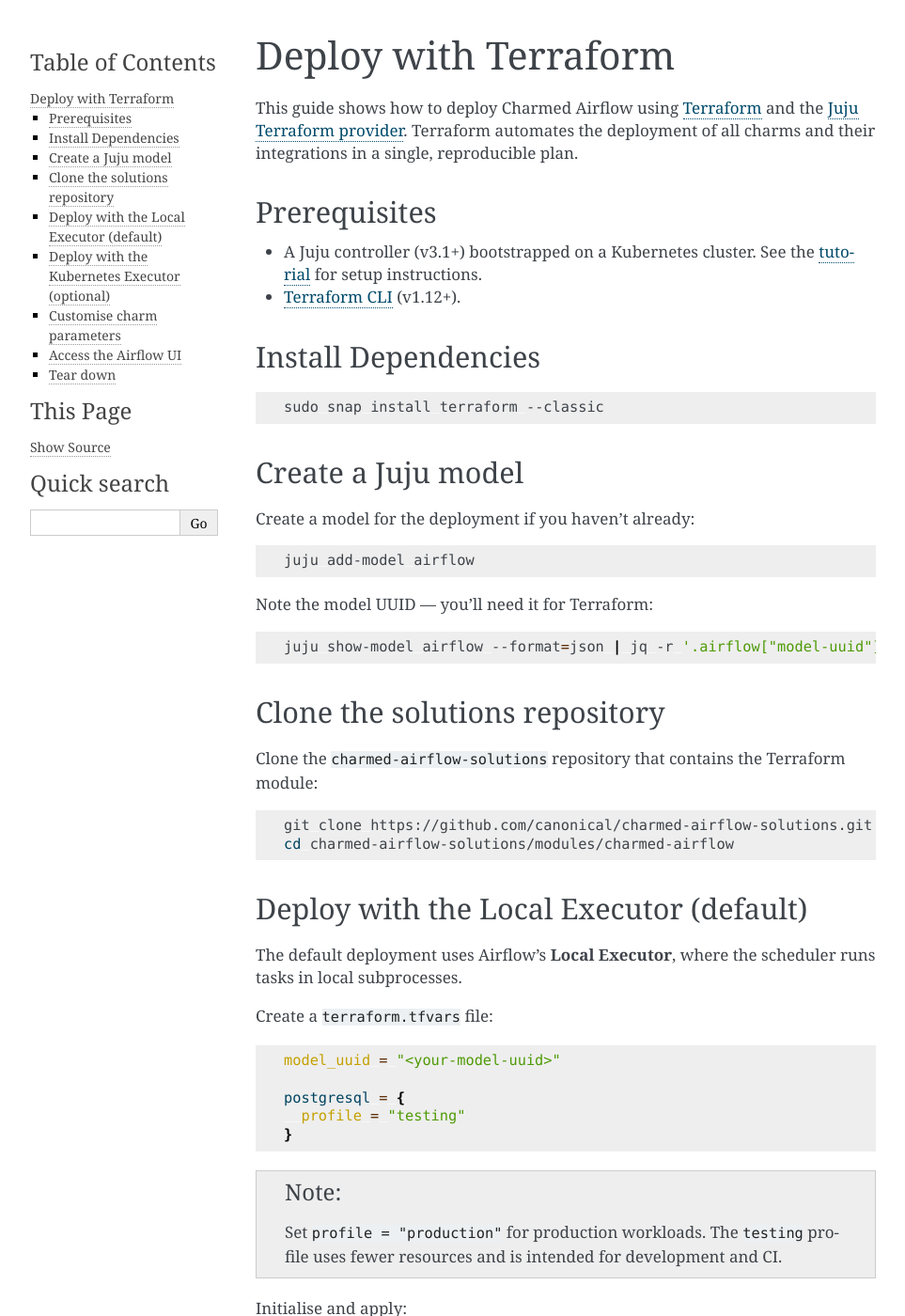
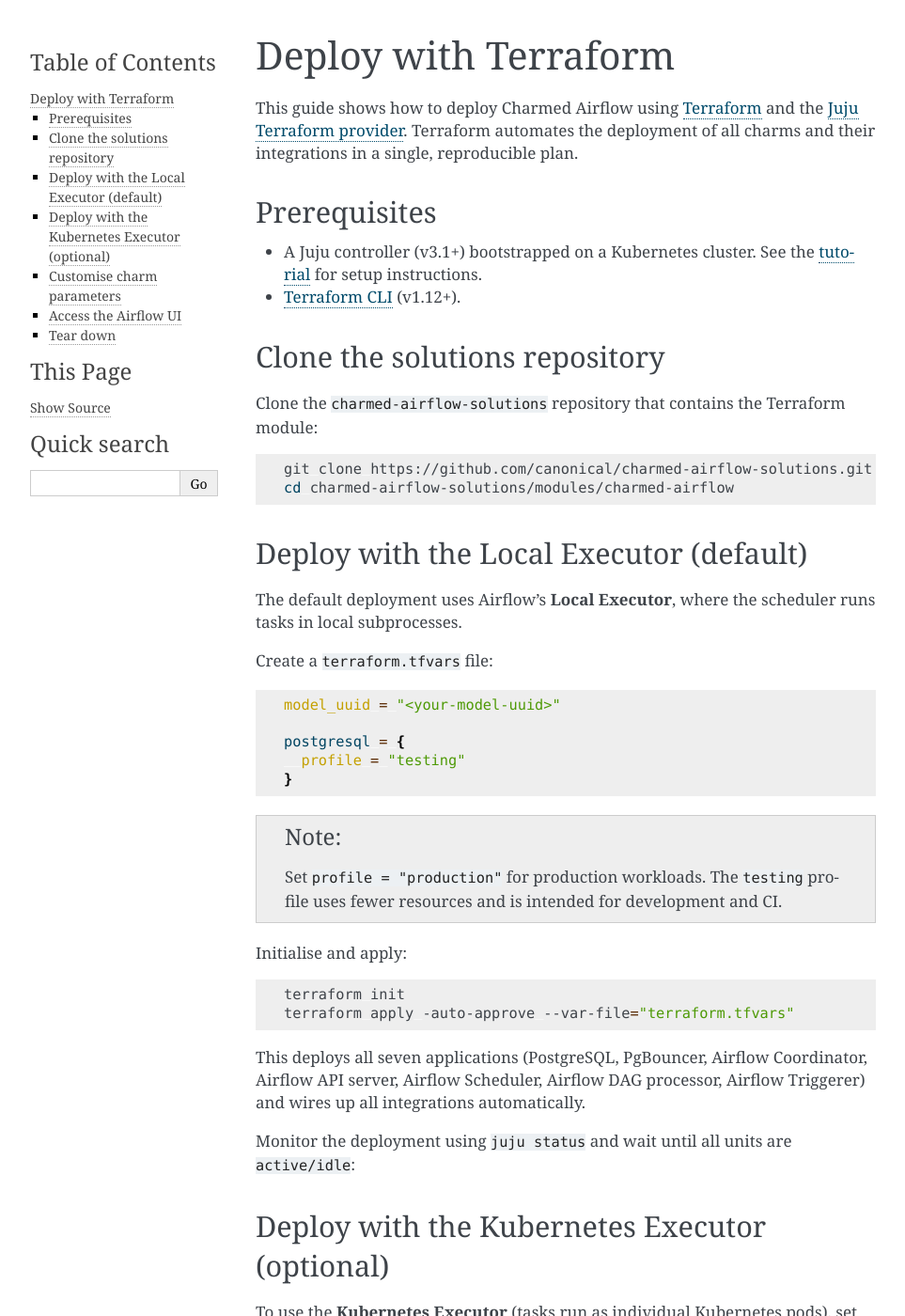
Before and after one commit to canonical/charmed-airflow-documentation, a Sphinx documentation site: the page built from docs/how-to/deploy-with-terraform.rst, in a window 1280 px wide and 1400 px high. Shown: the whole window at 94% size, without its empty margins (148-1111 px from the left). Built offline with Sphinx 7.4.7, drawn with Linux system fonts in a browser that asks for light colours; some of the changed text lies outside the part shown.

Commit message:
Remove install depedencies and tear down model

```diff
--- a/docs/how-to/deploy-with-terraform.rst
+++ b/docs/how-to/deploy-with-terraform.rst
@@ -15,27 +15,6 @@
   See the :doc:`tutorial </tutorial/index>` for setup instructions.
 * `Terraform CLI <https://developer.hashicorp.com/terraform/install>`_ (v1.12+).
 
-Install Dependencies
---------------------
-
-.. code-block:: bash
-
-   sudo snap install terraform --classic
-
-Create a Juju model
--------------------
-
-Create a model for the deployment if you haven't already:
-
-.. code-block:: bash
-
-   juju add-model airflow
-
-Note the model UUID — you'll need it for Terraform:
-
-.. code-block:: bash
-
-   juju show-model airflow --format=json | jq -r '.airflow["model-uuid"]'
 
 Clone the solutions repository
 ------------------------------
@@ -80,13 +59,8 @@
 server, Airflow Scheduler, Airflow DAG processor, Airflow Triggerer) and wires up all integrations
 automatically.
 
-Monitor the deployment:
+Monitor the deployment using ``juju status`` and wait until all units are ``active/idle``:
 
-.. code-block:: bash
-
-   juju status --watch 5s
-
-Wait until all units are ``active/idle``.
 
 Deploy with the Kubernetes Executor (optional)
 ----------------------------------------------
@@ -120,10 +94,6 @@
    then use ``Juju`` to create a model for that namespace.
    Finally, use the Model UUID generated by ``Juju`` (accessible via ``juju show-model``)
    to update the ``model_uuid`` field in your configuration.
-
-   .. code-block:: bash
-
-      kubectl create namespace airflow-executor-workers
 
 
 Then apply:
@@ -184,8 +154,3 @@
    terraform destroy -auto-approve -var-file="terraform.tfvars"
 
 This removes all charmed applications and integrations from the model.
-To also destroy the Juju model:
-
-.. code-block:: bash
-
-   juju destroy-model airflow --destroy-storage --no-prompt
```
